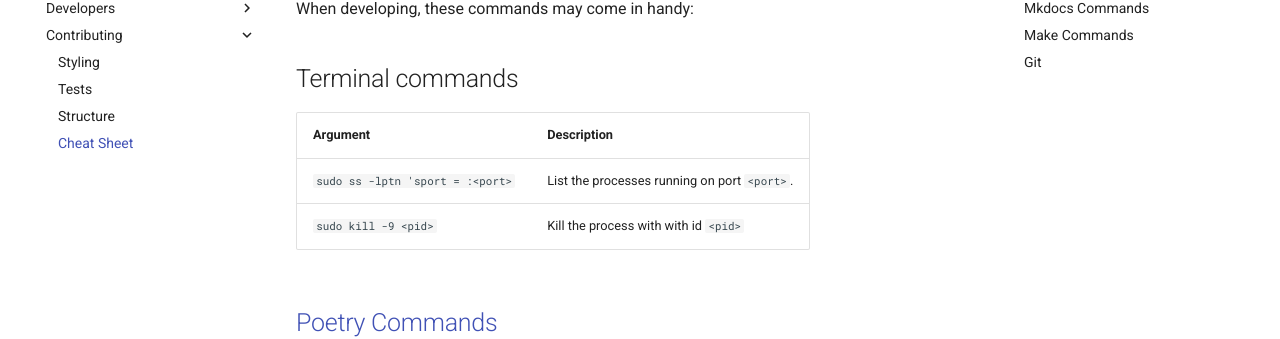
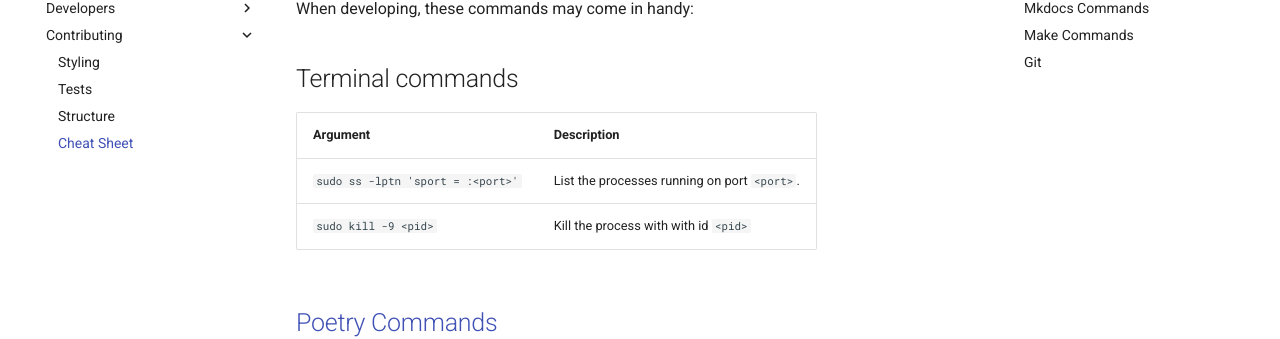
Before and after one commit to ryansurf/cli-surf, an MkDocs documentation site: the page built from docs/cheat_sheet.md, in a window 1280 px wide and 900 px high. Shown: the part 184-523 px from the top of the window. Built offline with MkDocs 1.6.1 and Material for MkDocs 9.7.7, drawn with Linux system fonts in a browser that asks for light colours; comment, search, counter and statistics services are not loaded.

```diff
--- a/docs/cheat_sheet.md
+++ b/docs/cheat_sheet.md
@@ -6,7 +6,7 @@ When developing, these commands may come in handy:
 
 | Argument    | Description|
 | -------- | ------- |
-| `sudo ss -lptn 'sport = :<port>`  |  List the processes running on port `<port>`. |
+| `sudo ss -lptn 'sport = :<port>'`  |  List the processes running on port `<port>`. |
 | `sudo kill -9 <pid>`  |  Kill the process with with id `<pid>` |
 
 ## [Poetry Commands](https://python-poetry.org/docs/basic-usage/)
```
